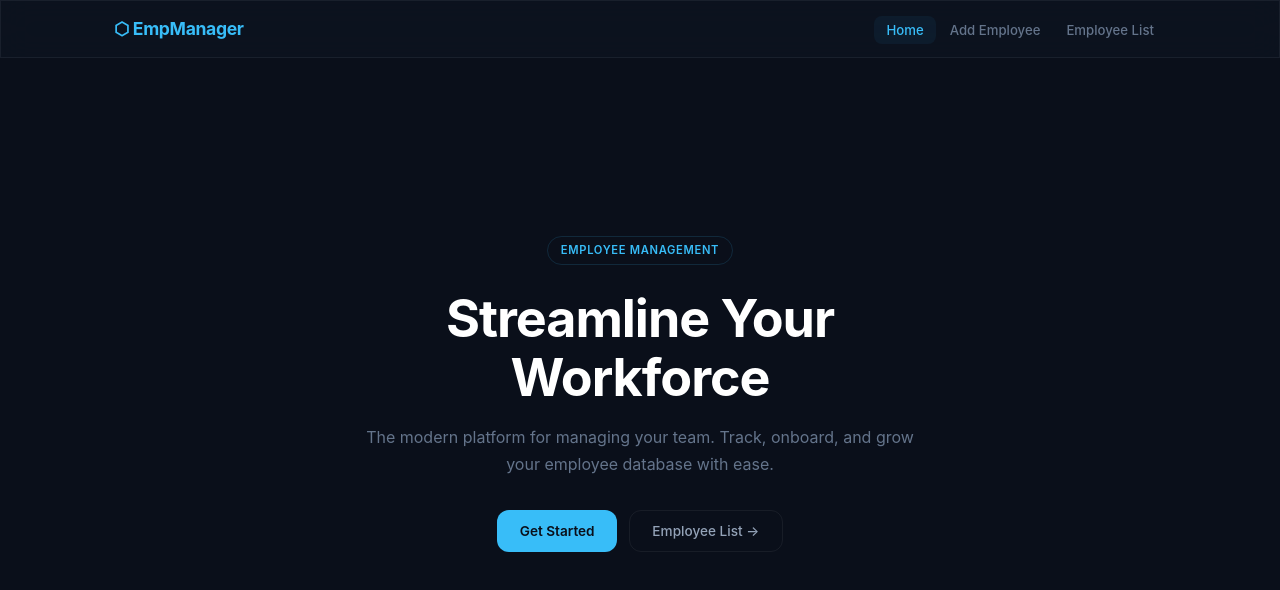
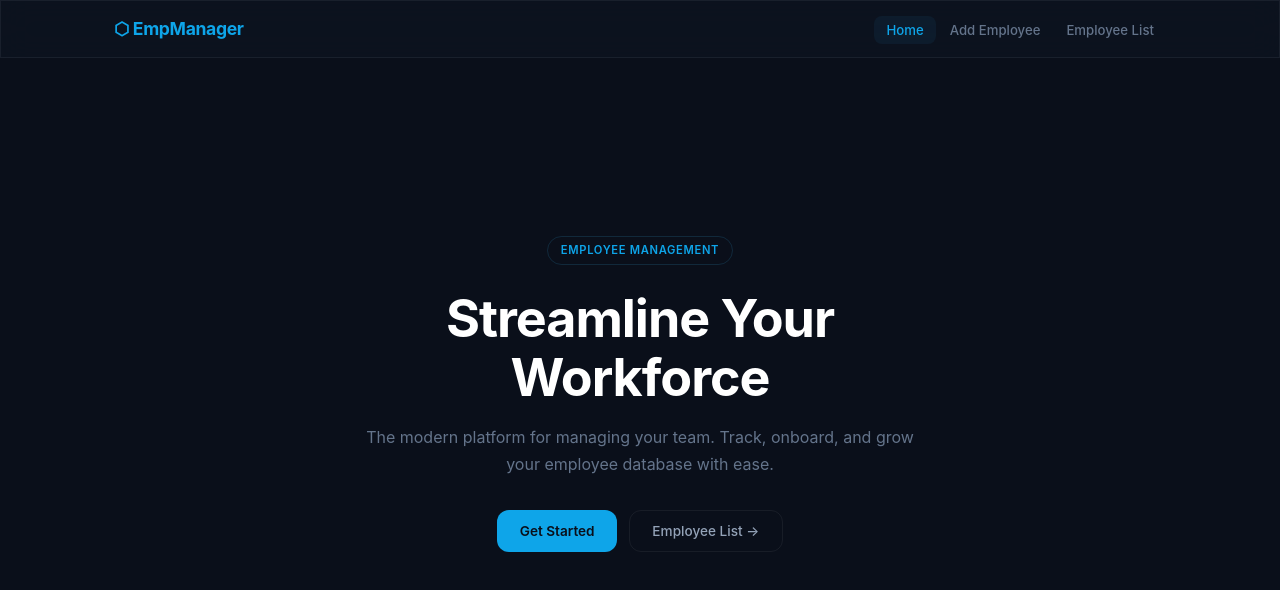
Before and after one commit to ValmeekamAbhiram/Employee-app, a React app in the folder frontend/: page / in a window 1280 px wide. Shown: the top 590 px of the page. Built offline with nearby package versions, Linux system fonts and the light colour scheme; the HTML template or start-up script is replaced by a standard one.

Commit message:
build: trigger rebuild with stable Vite 6 and minor style tweak

```diff
--- a/frontend/package.json
+++ b/frontend/package.json
@@ -27,6 +27,6 @@
     "eslint-plugin-react-hooks": "^7.0.1",
     "eslint-plugin-react-refresh": "^0.5.2",
     "globals": "^17.4.0",
-    "vite": "^8.0.0"
+    "vite": "^6.0.0"
   }
 }
--- a/frontend/src/index.css
+++ b/frontend/src/index.css
@@ -3,7 +3,7 @@
 
 /* ── Design Tokens ── */
 :root {
-  --primary: #38bdf8;
+  --primary: #0ea5e9;
   --primary-dark: #0284c7;
   --bg-deep: #0a0f1a;
   --bg-surface: #141b2d;
```
